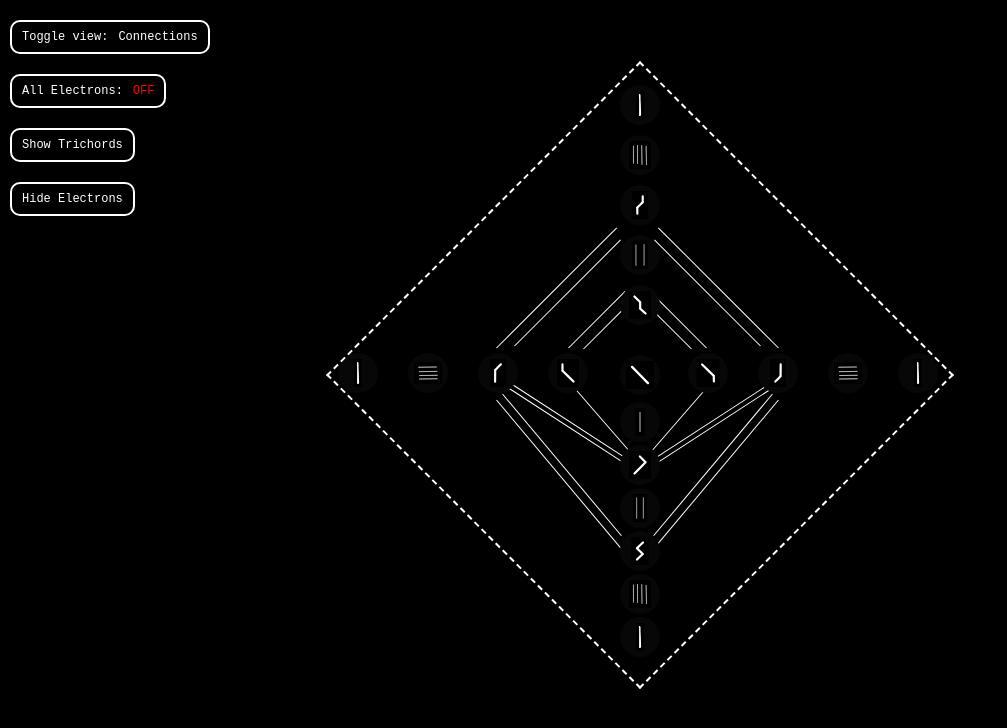
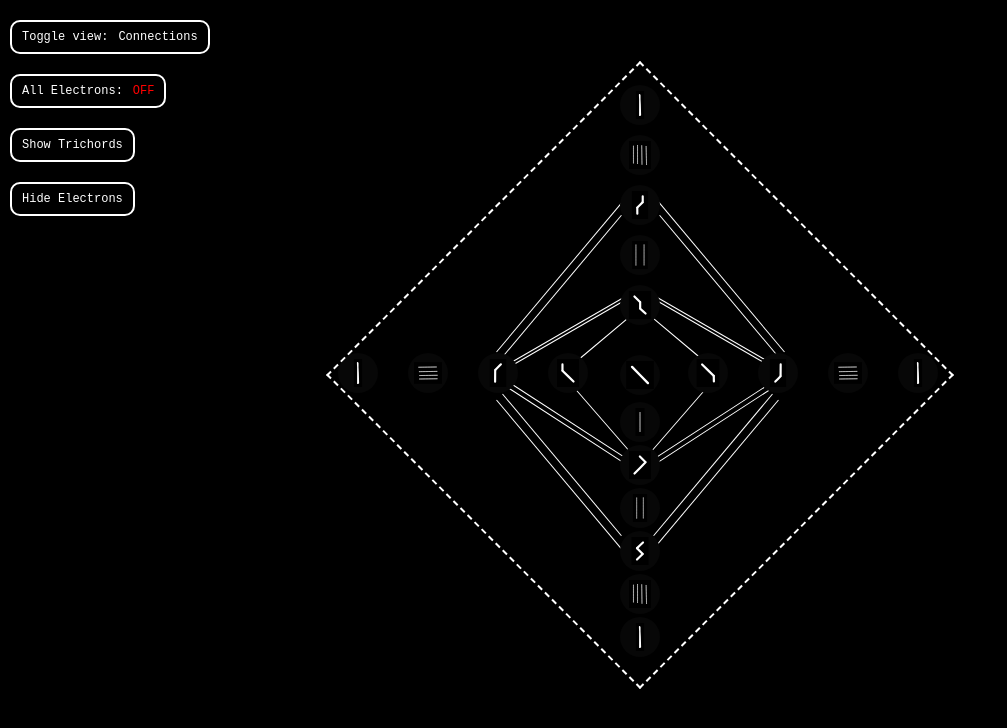
Before and after one commit to circuloponto/garden_app_02, a React (Vite) app: page / in a window 1280 px wide. Shown: the top 728 px of the page, without its empty margins (0-1007 px from the left). Built offline with nearby package versions, Linux system fonts and the light colour scheme.

Commit message:
Switch vertical layout to CSS grid, add custom row heights, update connections, and tweak diagram styles

```diff
--- a/src/App.css
+++ b/src/App.css
@@ -56,71 +56,116 @@
 
 .threeToThree1{
     position: absolute;
-    top: 18%;
+    top:12%;
     left: 26%;
     transform: rotate(0deg);
-    height: 170px;
+    height: 210px;
     width: 1px;
     background: rgb(255, 255, 255);
-   transform: rotate(45deg);
+   transform: rotate(40deg);
    transform-origin: bottom;
 }
 
 .threeToThree2{
     position: absolute;
-    top: 21%;
+  top: 17%;
+  left: 27%;
+  transform: rotate(0deg);
+  height: 185px;
+  width: 1px;
+  background: rgb(255, 255, 255);
+ transform: rotate(40deg);
+ transform-origin: bottom
+}
+.threeToFive1{
+    position: absolute;
+    top: 24%;
     left: 29%;
     transform: rotate(0deg);
     height: 150px;
     width: 1px;
     background: rgb(255, 255, 255);
-   transform: rotate(45deg);
+    transform: rotate(60deg);
    transform-origin: bottom;
+}
+.threeToFive2{
+    position: absolute;
+    top: 24%;
+    left: 28%;
+    transform: rotate(0deg);
+    height: 150px;
+    width: 1px;
+    background: rgb(255, 255, 255);
+   transform: rotate(60deg);
+   transform-origin:bottom;
+}
+.sevenToFive1{
+    position: absolute;
+    top: 24%;
+    left: 72%;
+    transform: rotate(0deg);
+    height: 150px;
+    width: 1px;
+    background: rgb(255, 255, 255);
+    transform: rotate(-60deg);
+   transform-origin: bottom;
+}
+.sevenToFive2{
+    position: absolute;
+    top: 24%;
+    left: 71%;
+    transform: rotate(0deg);
+    height: 150px;
+    width: 1px;
+    background: rgb(255, 255, 255);
+   transform: rotate(-60deg);
+   transform-origin:bottom;
 }
 .sevenToThree1{
     position: absolute;
-    top: 18%;
-    left: 73%;
+    top:12%;
+    left: 74%;
     transform: rotate(0deg);
-    height: 170px;
+    height: 210px;
     width: 1px;
     background: rgb(255, 255, 255);
-    transform: rotate(-45deg);
+   transform: rotate(-40deg);
    transform-origin: bottom;
 }
 .sevenToThree2{
     position: absolute;
-    top: 21%;
-    left: 70%;
+    top: 17%;
+    left: 73%;
     transform: rotate(0deg);
-    height: 150px;
+    height: 185px;
     width: 1px;
     background: rgb(255, 255, 255);
-    transform: rotate(-45deg);
+   transform: rotate(-40deg);
+   transform-origin: bottom
+}
+.fourToFive1{
+    position: absolute;
+    top: 33%;
+    left: 40%;
+    transform: rotate(0deg);
+    height: 90px;
+    width: 1px;
+    background: rgb(255, 255, 255);
+   transform: rotate(50deg);
    transform-origin: bottom;
 }
-.fourTofour1{
+.sixToFive1{
     position: absolute;
     top: 33%;
-    left: 38%;
+    left: 60%;
     transform: rotate(0deg);
-    height: 80px;
+    height: 90px;
     width: 1px;
     background: rgb(255, 255, 255);
-   transform: rotate(45deg);
+   transform: rotate(-50deg);
    transform-origin: bottom;
 }
-.fourTofour2{
-  position: absolute;
-  top: 36.5%;
-  left: 40.5%;
-  transform: rotate(0deg);
-  height: 60px;
-  width: 1px;
-  background: rgb(255, 255, 255);
- transform: rotate(45deg);
- transform-origin: bottom;
-}
+
 .sixTofour1{
   position: absolute;
   top: 33%;
@@ -251,46 +296,12 @@ transform-origin: bottom;
     position: absolute;
     top: 53%;
     left: 61%;
-
     height: 100px;
     width: 1px;
     background: rgb(255, 255, 255);
     transform: rotate(41deg);
     transform-origin: top;
   }
-/* .fourToSix2{
-position: absolute;
-top: 55%;
-left: 40.5%;
-
-height: 60px;
-width: 1px;
-background: rgb(255, 255, 255);
-transform: rotate(-45deg);
-transform-origin: top;
-} */
-/* .sixToSix1{
-position: absolute;
-top: 55%;
-left: 61%;
-transform: rotate(0deg);
-height: 80px;
-width: 1px;
-background: rgb(255, 255, 255);
-transform: rotate(45deg);
-transform-origin: top;
-}
-.sixToSix2{
-position: absolute;
-top: 55%;
-left: 58.5%;
-transform: rotate(0deg);
-height: 60px;
-width: 1px;
-background: rgb(255, 255, 255);
-transform: rotate(45deg);
-transform-origin: top;
-} */
 
 /* DIAGRAM */
 
--- a/src/components/Connections.jsx
+++ b/src/components/Connections.jsx
@@ -5,12 +5,17 @@ const Connections = () => {
     <div className='allConnections'>
         <div className="threeToThree1"></div>
         <div className="threeToThree2"></div>
+        <div className="threeToFive1"></div>
+        <div className="threeToFive2"></div>
         <div className="sevenToThree1"></div>
         <div className="sevenToThree2"></div>
-        <div className="fourTofour1"></div>
-        <div className="fourTofour2"></div>
-        <div className="sixTofour1"></div>
-        <div className="sixTofour2"></div>
+        <div className="sevenToFive1"></div>
+        <div className="sevenToFive2"></div>
+        <div className="fourToFive1"></div>
+        <div className="sixToFive1"></div>
+        {/* <div className="fourToFive2"></div> */}
+        <div className="sixToFour1"></div>
+        <div className="sixToFour2"></div>
         <div className="threeToTen1"></div>
         <div className="threeToTen2"></div>
         <div className="threeToEight1"></div>
```
Lines whose indentation alone changed are shown as unchanged.
